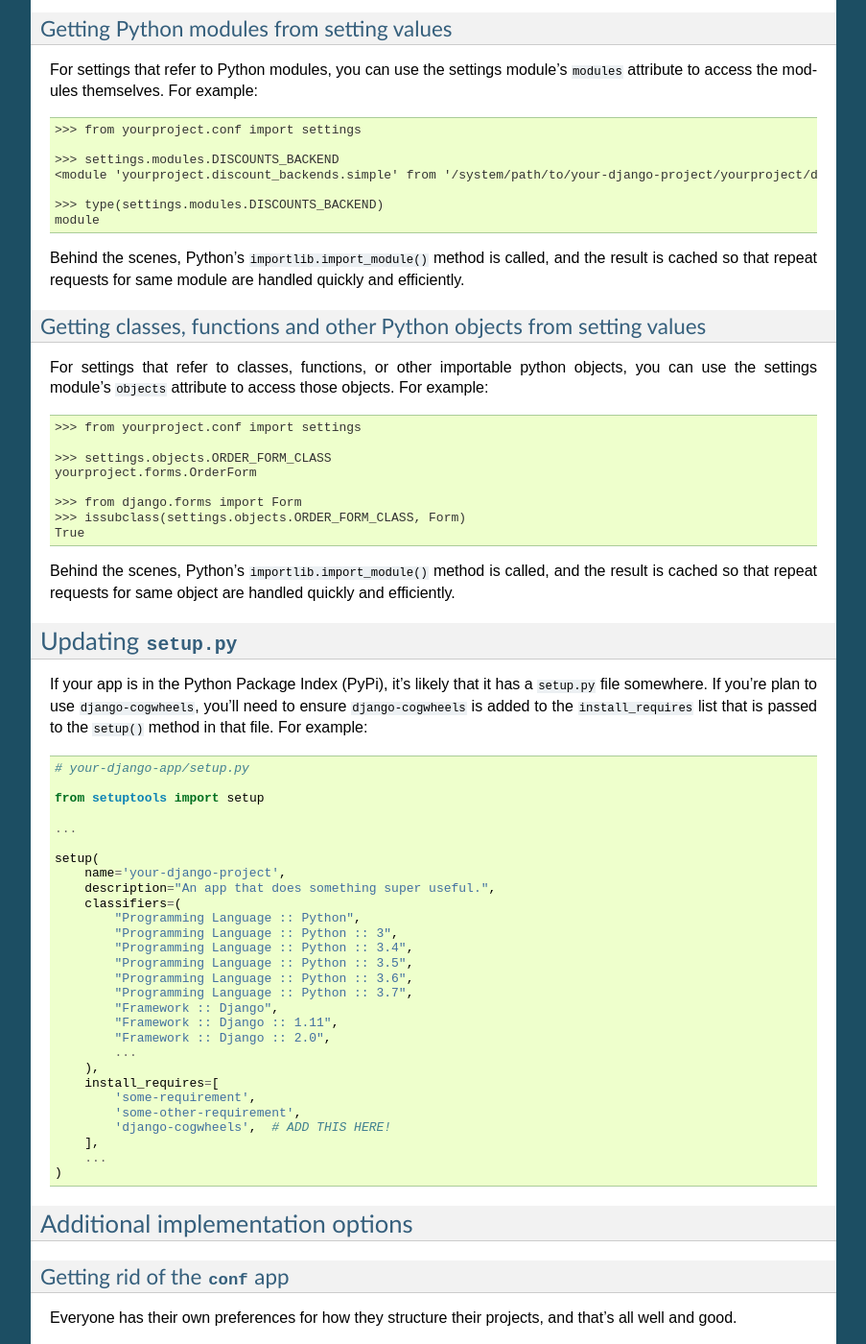
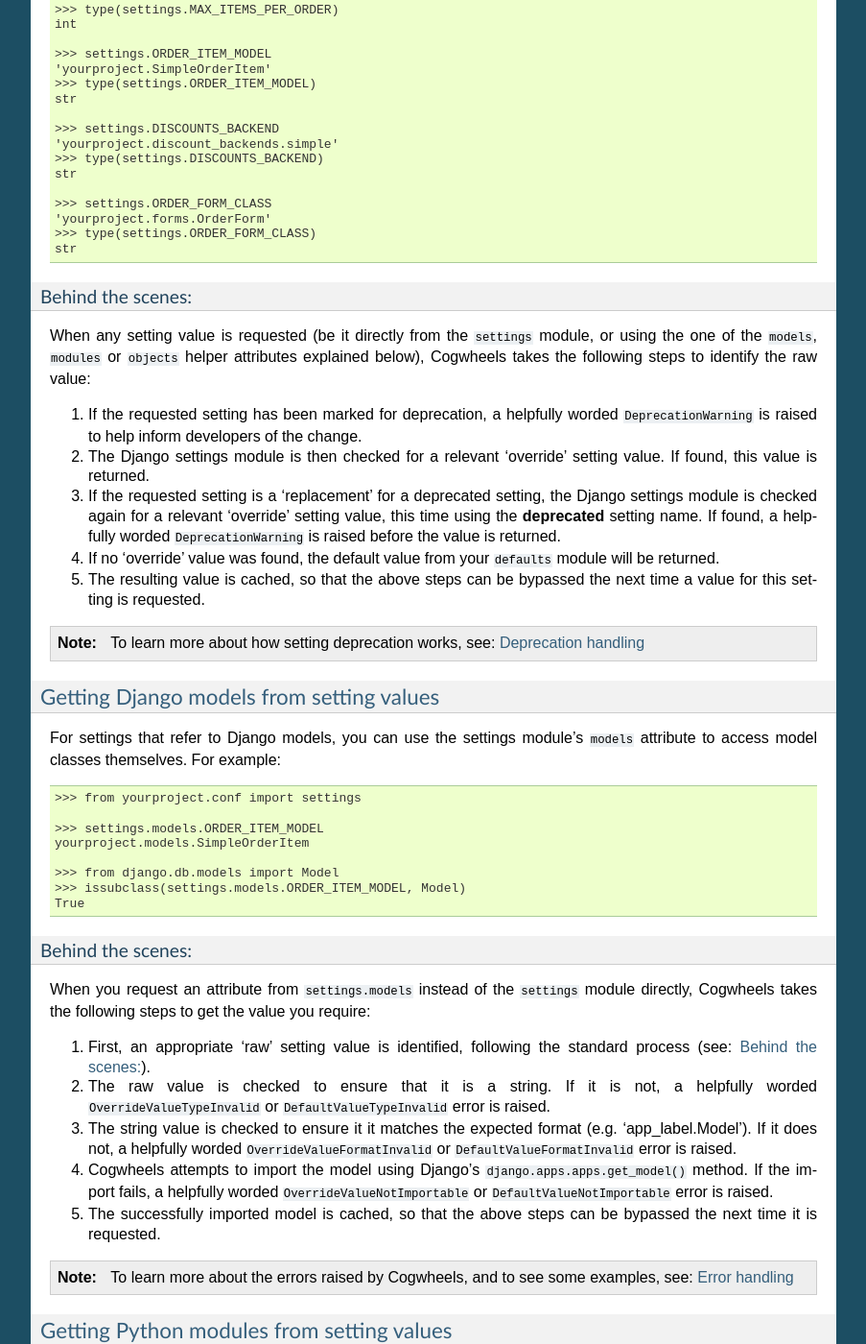
Before and after one commit to ababic/django-cogwheels, a Sphinx documentation site: the page built from docs/source/installation.rst, in a window 1280 px wide and 1400 px high, scrolled down 2629 px. Shown: the whole window at 96% size, without its empty margins (198-1101 px from the left). Built offline with Sphinx 7.4.7, drawn with Linux system fonts in a browser that asks for light colours; some of the changed text lies outside the part shown.

Commit message:
Further updates

```diff
--- a/docs/source/installation.rst
+++ b/docs/source/installation.rst
@@ -33,6 +33,43 @@
     $ pip install -e git+https://github.com/ababic/django-cogwheels.git#egg=cogwheels
 
 .. _pip: https://pip.pypa.io/
+
+
+Adding ``django-cogwheels`` as a dependency
+===========================================
+
+If your app is in the Python Package Index (PyPi), it's likely that it has a ``setup.py`` file in the root directory. To use ``django-cogwheels`` to manage your app settings, you'll need to ensure ``django-cogwheels`` is added to the ``install_requires`` list that is passed to the ``setup()`` method in that file. For example:
+
+.. code-block:: python
+
+    # your-django-app/setup.py
+
+    from setuptools import setup
+
+    ...
+
+    setup(
+        name='your-django-project',
+        description="An app that does something super useful.",
+        classifiers=(
+            "Programming Language :: Python",
+            "Programming Language :: Python :: 3",
+            "Programming Language :: Python :: 3.4",
+            "Programming Language :: Python :: 3.5",
+            "Programming Language :: Python :: 3.6",
+            "Programming Language :: Python :: 3.7",
+            "Framework :: Django",
+            "Framework :: Django :: 1.11",
+            "Framework :: Django :: 2.0",
+            ...
+        ),
+        install_requires=[
+            'some-requirement',
+            'some-other-requirement',
+            'django-cogwheels',  # ADD THIS HERE!
+        ],
+        ...
+    )
 
 
 Defining settings for your app
@@ -100,8 +137,10 @@
 To use setting values in your app, simply import the settings module wherever it is needed, and reference settings as attributes of the module.
 
 
-Getting 'raw' setting value
----------------------------
+.. _getting_raw_values:
+
+Getting a 'raw' setting value
+-----------------------------
 
 Reference a setting as a direct attribute of the setting module will return values **exactly** as they are defined in ``defaults.py``, or by the user in their Django settings (no transformation is applied).
 
@@ -130,6 +169,24 @@
     str
 
 
+.. _raw_value_process:
+
+Behind the scenes:
+~~~~~~~~~~~~~~~~~~
+
+When any setting value is requested (be it directly from the ``settings`` module, or using the one of the ``models``, ``modules`` or ``objects`` helper attributes explained below), Cogwheels takes the following steps to identify the raw value:
+
+1.  If the requested setting has been marked for deprecation, a helpfully worded ``DeprecationWarning`` is raised to help inform developers of the change.
+2.  The Django settings module is then checked for a relevant 'override' setting value. If found, this value is returned.
+3.  If the requested setting is a 'replacement' for a deprecated setting, the Django settings module is checked again for a relevant 'override' setting value, this time using the **deprecated** setting name. If found, a helpfully worded ``DeprecationWarning`` is raised before the value is returned.
+4.  If no 'override' value was found, the default value from your ``defaults`` module will be returned.
+5.  The resulting value is cached, so that the above steps can be bypassed the next time a value for this setting is requested.
+
+.. NOTE :: To learn more about how setting deprecation works, see: :doc:`deprecation-handling`
+
+
+.. _getting_model_values:
+
 Getting Django models from setting values
 -----------------------------------------
 
@@ -146,8 +203,24 @@
     >>> issubclass(settings.models.ORDER_ITEM_MODEL, Model)
     True
 
-Behind the scenes, Django's ``django.apps.apps.get_model()`` method is called, and the result is cached so that repeat requests for the same model are handled quickly and efficiently.
 
+.. _model_value_process:
+
+Behind the scenes:
+~~~~~~~~~~~~~~~~~~
+
+When you request an attribute from ``settings.models`` instead of the ``settings`` module directly, Cogwheels takes the following steps to get the value you require:
+
+1. First, an appropriate 'raw' setting value is identified, following the standard process (see: :ref:`raw_value_process`).
+2. The raw value is checked to ensure that it is a string. If it is not, a helpfully worded ``OverrideValueTypeInvalid`` or ``DefaultValueTypeInvalid`` error is raised.
+3. The string value is checked to ensure it it matches the expected format (e.g. 'app_label.Model'). If it does not, a helpfully worded ``OverrideValueFormatInvalid`` or ``DefaultValueFormatInvalid`` error is raised.
+4. Cogwheels attempts to import the model using Django's ``django.apps.apps.get_model()`` method. If the import fails, a helpfully worded ``OverrideValueNotImportable`` or ``DefaultValueNotImportable`` error is raised.
+5. The successfully imported model is cached, so that the above steps can be bypassed the next time it is requested.
+
+.. NOTE :: To learn more about the errors raised by Cogwheels, and to see some examples, see: :doc:`error-handling`
+
+
+.. _getting_module_values:
 
 Getting Python modules from setting values
 ------------------------------------------
@@ -164,8 +237,24 @@
     >>> type(settings.modules.DISCOUNTS_BACKEND)
     module
 
-Behind the scenes, Python's ``importlib.import_module()`` method is called, and the result is cached so that repeat requests for same module are handled quickly and efficiently.
 
+.. _module_value_process:
+
+Behind the scenes:
+~~~~~~~~~~~~~~~~~~
+
+When you request an attribute from ``settings.modules`` instead of the ``settings`` module directly, Cogwheels takes the following steps to get the value you require:
+
+1. First, an appropriate 'raw' setting value is identified, following the standard process (see: :ref:`raw_value_process`).
+2. The raw value is checked to ensure that it is a string. If it is not, a helpfully worded ``OverrideValueTypeInvalid`` or ``DefaultValueTypeInvalid`` error is raised.
+3. The string value is checked to ensure it it matches the expected format (e.g. 'project.app.module'). If it does not, a helpfully worded ``OverrideValueFormatInvalid`` or ``DefaultValueFormatInvalid`` error is raised.
+4. Cogwheels attempts to import the module using Python's ``importlib.import_module()``. If the import fails, a helpfully worded ``OverrideValueNotImportable`` or ``DefaultValueNotImportable`` error is raised.
+5. The successfully imported module is cached, so that the above steps can be bypassed the next time it is requested.
+
+.. NOTE :: To learn more about the errors raised by Cogwheels, and to see some examples, see: :doc:`error-handling`
+
+
+.. _getting_object_values:
 
 Getting classes, functions and other Python objects from setting values
 -----------------------------------------------------------------------
@@ -183,44 +272,21 @@
     >>> issubclass(settings.objects.ORDER_FORM_CLASS, Form)
     True
 
-Behind the scenes, Python's ``importlib.import_module()`` method is called, and the result is cached so that repeat requests for same object are handled quickly and efficiently.
 
+.. _object_value_process:
 
-Updating ``setup.py``
-=====================
+Behind the scenes:
+~~~~~~~~~~~~~~~~~~
 
-If your app is in the Python Package Index (PyPi), it's likely that it has a ``setup.py`` file somewhere. If you're plan to use ``django-cogwheels``, you'll need to ensure ``django-cogwheels`` is added to the ``install_requires`` list that is passed to the ``setup()`` method in that file. For example:
+When you request an attribute from ``settings.objects`` instead of the ``settings`` module directly, Cogwheels takes the following steps to get the value you require:
 
-.. code-block:: python
+1. First, an appropriate 'raw' setting value is identified, following the standard process (see: :ref:`raw_value_process`).
+2. The raw value is checked to ensure that it is a string. If it is not, a helpfully worded ``OverrideValueTypeInvalid`` or ``DefaultValueTypeInvalid`` error is raised.
+3. The string value is checked to ensure it it matches the expected format (e.g. 'project.app.module.object'). If it does not, a helpfully worded ``OverrideValueFormatInvalid`` or ``DefaultValueFormatInvalid`` error is raised.
+4. Cogwheels attempts to import the module using Python's ``importlib.import_module()``, then uses ``getattr`` to attempt to retrieve the object from the module. If either of these steps fail, a helpfully worded ``OverrideValueNotImportable`` or ``DefaultValueNotImportable`` error is raised.
+5. The successfully imported object is cached, so that the above steps can be skipped next time the same object is requested.
 
-    # your-django-app/setup.py
-
-    from setuptools import setup
-
-    ...
-
-    setup(
-        name='your-django-project',
-        description="An app that does something super useful.",
-        classifiers=(
-            "Programming Language :: Python",
-            "Programming Language :: Python :: 3",
-            "Programming Language :: Python :: 3.4",
-            "Programming Language :: Python :: 3.5",
-            "Programming Language :: Python :: 3.6",
-            "Programming Language :: Python :: 3.7",
-            "Framework :: Django",
-            "Framework :: Django :: 1.11",
-            "Framework :: Django :: 2.0",
-            ...
-        ),
-        install_requires=[
-            'some-requirement',
-            'some-other-requirement',
-            'django-cogwheels',  # ADD THIS HERE!
-        ],
-        ...
-    )
+.. NOTE :: To learn more about the errors raised by Cogwheels, and to see some examples, see: :doc:`error-handling`
 
 
 Additional implementation options
```
Also changed, not shown: docs/source/overriding-settings.rst (+13 -2 lines).
